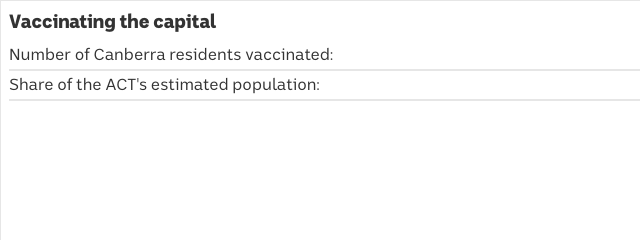
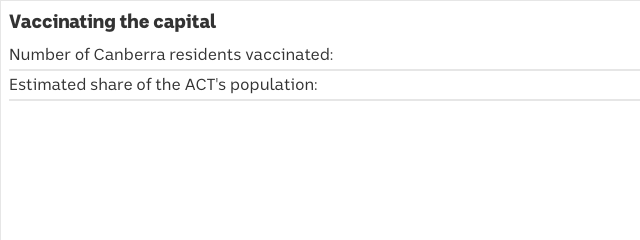
Before and after one commit to MarkusMannheim/vaccination-count, a plain HTML site: page index.html in a window 1280 px wide. Shown: the top 240 px of the page, 0-640 px from the left. Drawn offline with nearby package versions, Linux system fonts and the light colour scheme.

Commit message:
Add files via upload

```diff
--- a/resources/style.css
+++ b/resources/style.css
@@ -93,6 +93,6 @@ p {
     content: "Number of Canberra residents vaccinated:";
   }
   #percentage p::after {
-    content: "Share of the ACT's estimated population:";
+    content: "Estimated share of the ACT's population:";
   }
 }
```
